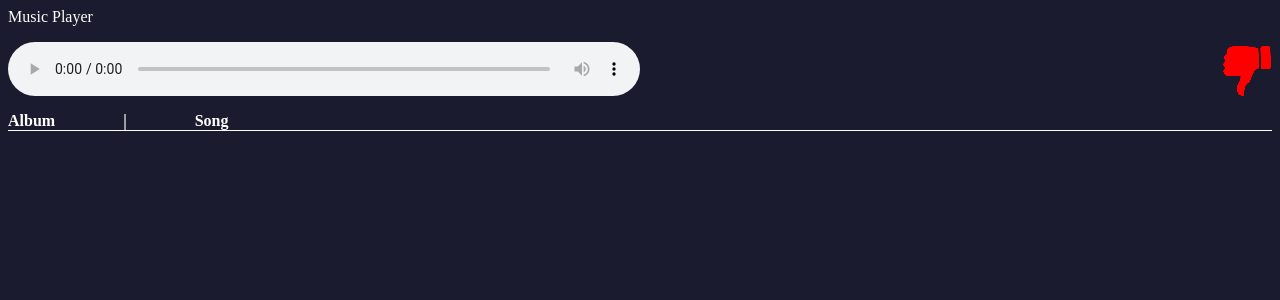
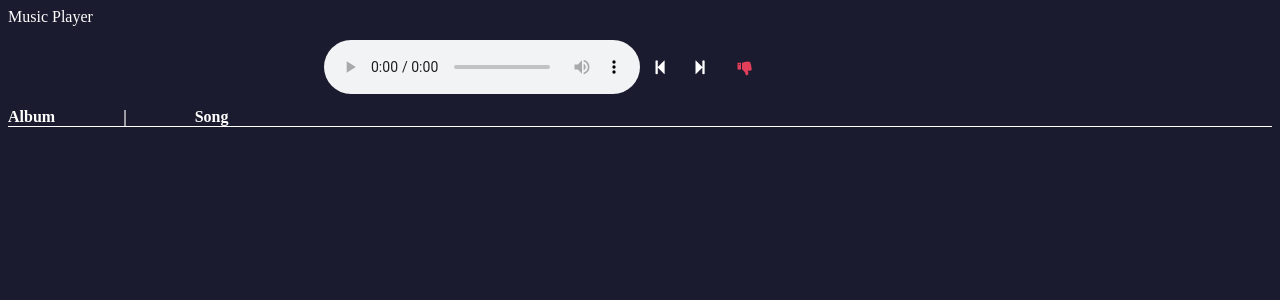
Before and after one commit to rorro/music-player, a Flask app: page / in a window 1280 px wide. Shown: the top 300 px of the page. Run offline with Flask 2, Linux system fonts and the light colour scheme; data that the repository does not hold is empty; parts of the project's set-up code (start-up, migrations or seed data) failed here and were passed over.

Commit message:
Add prev/next buttons

```diff
--- a/static/style.css
+++ b/static/style.css
@@ -12,13 +12,48 @@ html, body {
     position: relative;
 }
 
+#player-stuff {
+    display: flex;
+    height: 50px;
+    align-items: center;
+    margin: auto;
+    width: 50%;
+}
+
+#player {
+    width: 50%;
+}
+
+a {
+  text-decoration: none;
+}
+
+#previous, #next {
+  color: white;
+  font-size: 16px;
+  width: 40px;
+  height: 40px;
+  display: grid;
+  align-content: center;
+  text-align: center;
+}
+
 #rating {
-    width: 50px;
-    height: 50px;
-    display: inline-block;
-    float: right;
-    margin-top: -50px;
-    background-image: url("thmbdwn.png");
+  color: #E43F5A;
+  font-size: 16px;
+  width: 50px;
+  height: 50px;
+  display: grid;
+  align-content: center;
+  text-align: center;
+}
+
+.control-button:hover {
+    opacity: 70%;
+}
+
+.control-button:active {
+    opacity: 100%;
 }
 
 #playlist {
@@ -28,18 +63,18 @@ html, body {
     height: 90%;
 }
 
-.playlist_entry {
+.playlist-entry {
    list-style-type: none;
    font-size: 0.9em;
    margin-left: -30px;
    cursor: pointer;
 }
 
-.playlist_entry:hover {
+.playlist-entry:hover {
     background-color: #1F4068;
 }
 
-#playlist_header {
+#playlist-header {
    font-weight: bold;
    word-spacing: 4em;
    border-bottom: 1px white solid;
--- a/templates/index.html
+++ b/templates/index.html
@@ -6,20 +6,24 @@
             <link rel="shortcut icon" type="image/x-icon" href="static/favicon.ico"/>
 
             <link rel="stylesheet" href="static/style.css">
+            <link rel="stylesheet" href="https://cdnjs.cloudflare.com/ajax/libs/font-awesome/4.7.0/css/font-awesome.min.css">
 
             <script type="text/javascript" src="static/load_songs.js"></script>
     </head>
     <body>
         <p>Music Player</p>
-        <audio  controls preload="metadata" style="width:50%;", id="player">
-            <source src="static/music/Janan Youkhanna/01-AudioTrack 01.mp3" type="audio/mpeg">
-            Your browser does not support the audio element.
-        </audio><br />
+        <div id="player-stuff">
+            <audio  controls preload="metadata", onended="play_next()", id="player">
+                <source src="static/music/Janan Youkhanna/01-AudioTrack 01.mp3" type="audio/mpeg">
+                Your browser does not support the audio element.
+            </audio><br />
+            <a onclick="play_previous()" class="fa fa-step-backward control-button" id="previous"></a>
+            <a onclick="play_next()" class="fa fa-step-forward control-button" id="next"></a>
 
-        <div id="rating">
+            <a id="rating" class="fa fa-thumbs-down control-button"></a>
         </div>
 
-        <p id="playlist_header">Album | Song</p>
+        <p id="playlist-header">Album | Song</p>
         <div id="playlist">
             <ul id="lst">
             </ul>
```
Also changed, not shown: static/load_songs.js (+35 -7 lines), static/thmbdwn.png (deleted).
